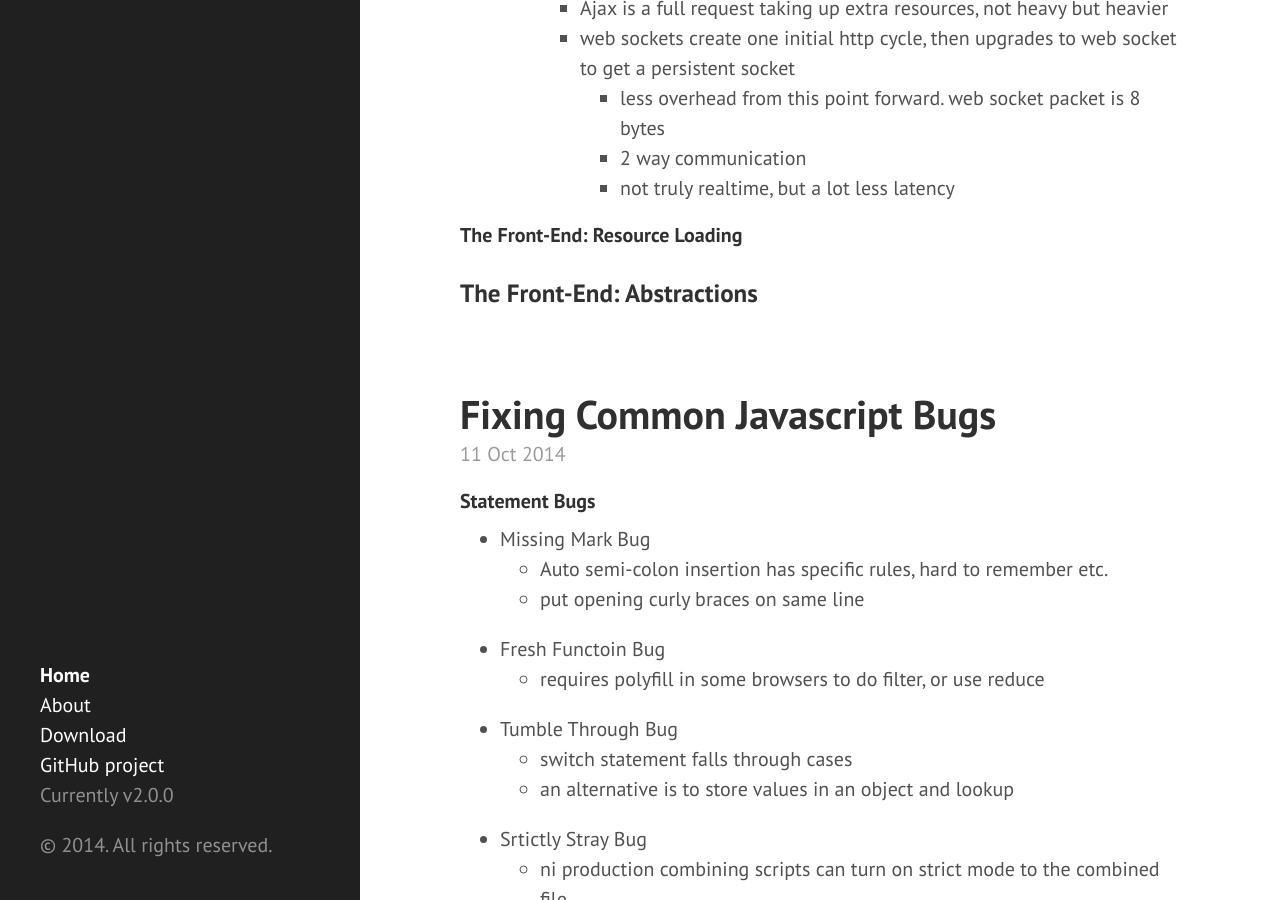
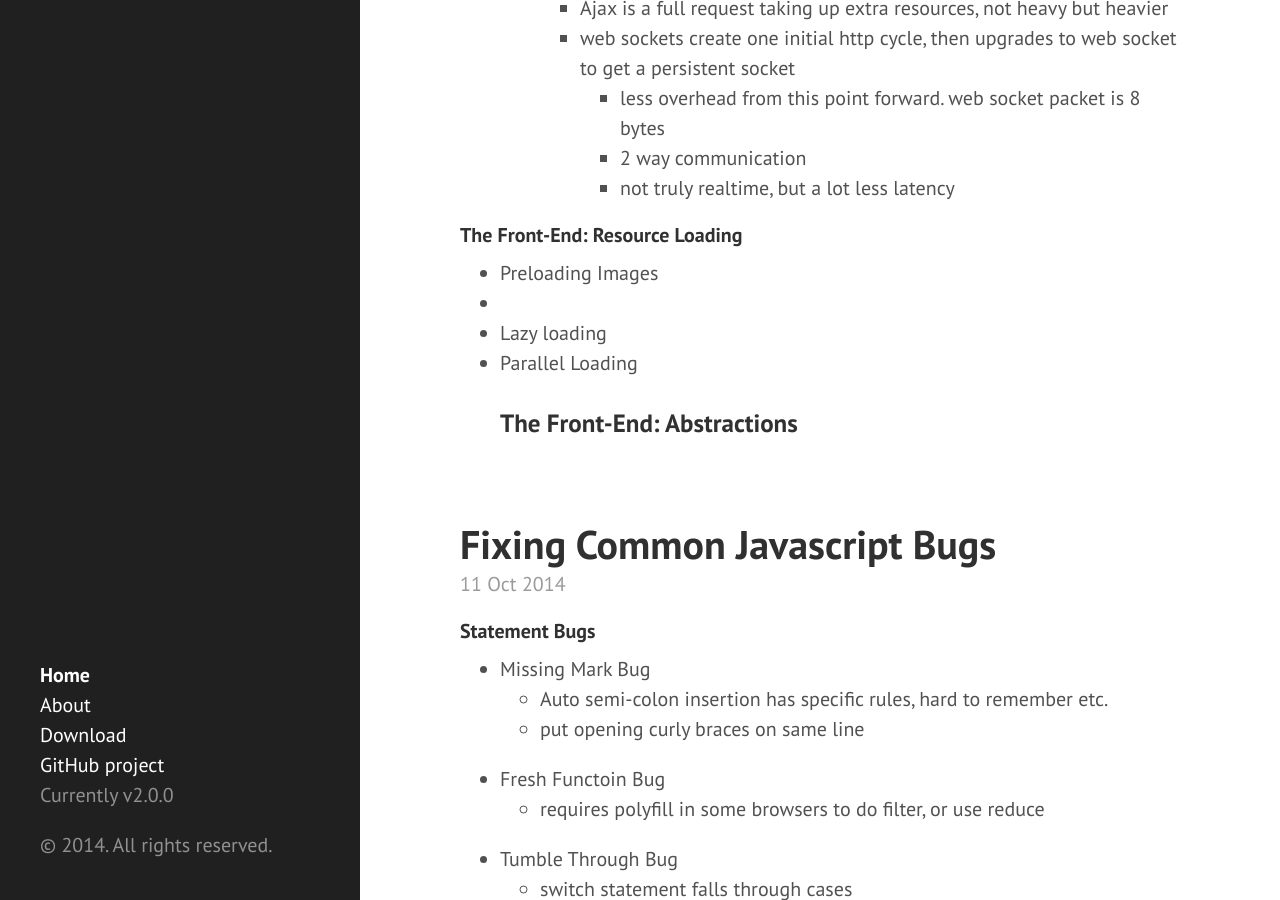
Before and after one commit to eneiand/eneiand.github.io, a Jekyll site: the page built from index.html, in a window 1280 px wide and 900 px high, scrolled down 5227 px. Built offline with Jekyll 4.4.1, drawn with Linux system fonts in a browser that asks for light colours; Markdown is read by kramdown in place of the engine named in the settings; the list of posts is cut into pages by our own code.

Commit message:
Update 2014-10-15-website-performance.md

```diff
--- a/_posts/2014-10-15-website-performance.md
+++ b/_posts/2014-10-15-website-performance.md
@@ -149,5 +149,8 @@ The Big 14!
       * not truly realtime, but a lot less latency
 
 #### The Front-End: Resource Loading
-
+* Preloading Images
+ *
+* Lazy loading
+* Parallel Loading
 ### The Front-End: Abstractions
```
